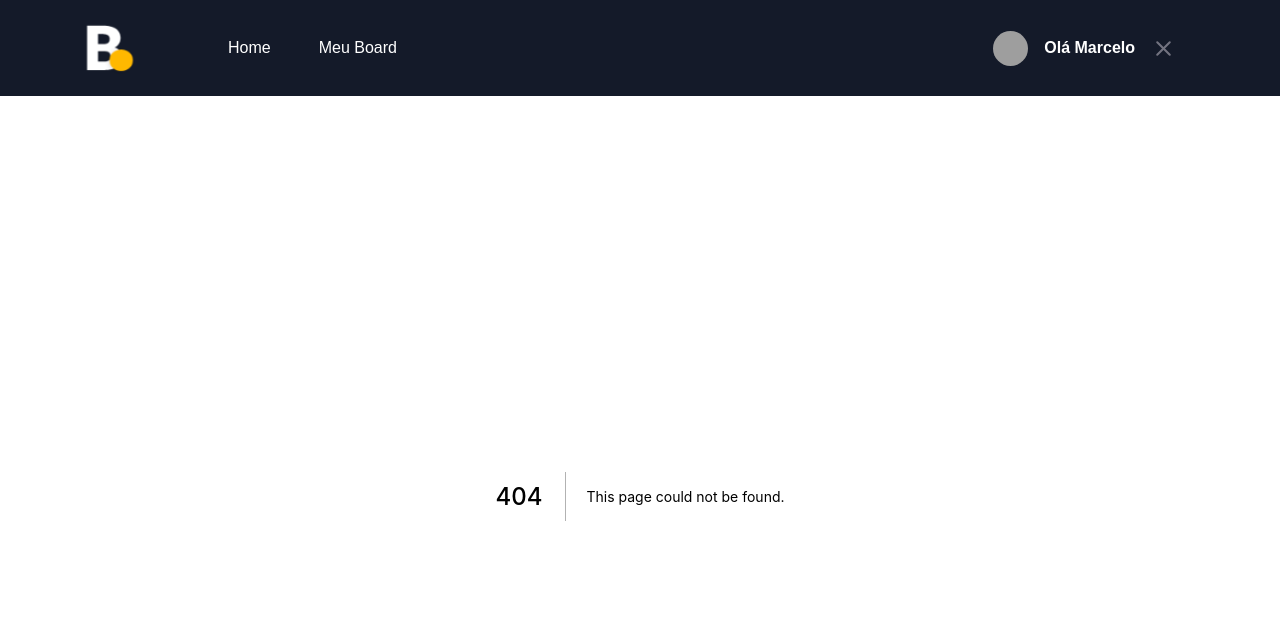
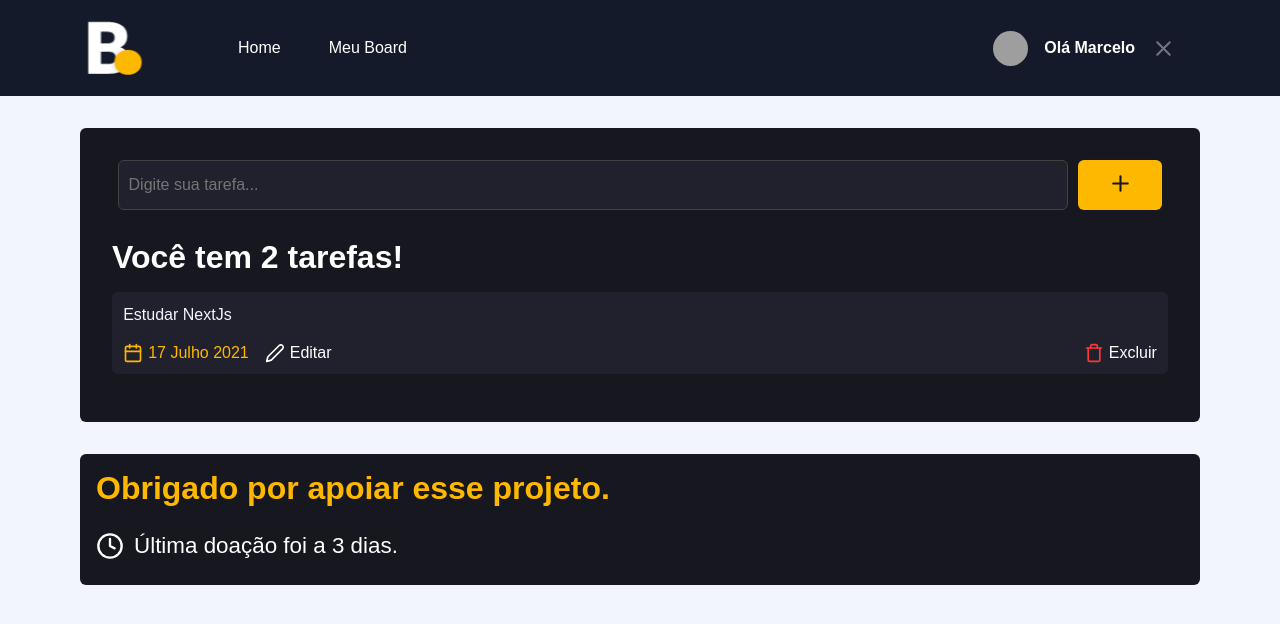
Before and after one commit to marcelopajr/board, a Next.js app: page /board in a window 1280 px wide. Before the commit this address had no page. Shown: the top 624 px of the page. Built offline with nearby package versions, Linux system fonts and the light colour scheme; grey boxes are pictures that could not be loaded.

Commit message:
chore: board page

```diff
--- a/src/components/Header/index.tsx
+++ b/src/components/Header/index.tsx
@@ -13,8 +13,8 @@
           <Image
             src="/images/logo.svg"
             alt="Logo Board"
-            width={60}
-            height={60}
+            width={70}
+            height={70}
           />
         </Link>
         <nav>
--- /dev/null
+++ b/src/pages/board/index.tsx
@@ -0,0 +1,55 @@
+import Head from 'next/head';
+import { FiPlus, FiCalendar, FiEdit2, FiTrash, FiClock } from 'react-icons/fi';
+
+import styles from './styles.module.scss';
+
+export default function Board() {
+  return (
+    <>
+      <Head>
+        <title>Minhas tarefas | Board</title>
+      </Head>
+      <main className={styles.container}>
+        <form>
+          <input type="text" placeholder="Digite sua tarefa..." />
+          <button type="submit">
+            <FiPlus size={25} color="#17181f" />
+          </button>
+        </form>
+
+        <h1>Você tem 2 tarefas!</h1>
+
+        <section>
+          <article className={styles.taskList}>
+            <p>Estudar NextJs</p>
+            <div className={styles.actions}>
+              <div>
+                <div>
+                  <FiCalendar size={20} color="#ffb800" />
+                  <time>17 Julho 2021</time>
+                </div>
+                <button>
+                  <FiEdit2 size={20} color="#fff" />
+                  <span>Editar</span>
+                </button>
+              </div>
+
+              <button>
+                <FiTrash size={20} color="#ff3636" />
+                <span>Excluir</span>
+              </button>
+            </div>
+          </article>
+        </section>
+      </main>
+
+      <div className={styles.vipContainer}>
+        <h3>Obrigado por apoiar esse projeto.</h3>
+        <div>
+          <FiClock size={28} color="#fff" />
+          <time>Última doação foi a 3 dias.</time>
+        </div>
+      </div>
+    </>
+  );
+}
--- /dev/null
+++ b/src/pages/board/styles.module.scss
@@ -0,0 +1,118 @@
+.container {
+  max-width: 1120px;
+  margin: 2rem auto;
+  padding: 2rem;
+  background-color: #17181f;
+  border-radius: 6px;
+
+  form {
+    display: flex;
+    justify-content: center;
+    align-items: center;
+
+    input {
+      width: 90%;
+      height: 50px;
+      background-color: #20212c;
+      border: 1px solid #424242;
+      border-radius: 6px;
+      padding: 3px 10px;
+      color: #fff;
+    }
+
+    button {
+      margin-left: 10px;
+      width: 8%;
+      height: 50px;
+      border: 0;
+      background-color: #ffb800;
+      border-radius: 6px;
+    }
+  }
+
+  h1 {
+    color: #fff;
+    margin-top: 1.8rem;
+  }
+
+  .taskList {
+    background-color: #20212c;
+    margin: 1rem 0;
+    padding: 0.7rem;
+    border-radius: 6px;
+
+    p {
+      cursor: pointer;
+      color: #f2f6fc;
+      font-size: 1rem;
+      line-height: 150%;
+    }
+
+    .actions {
+      width: 100%;
+      display: flex;
+      flex-direction: row;
+      justify-content: space-between;
+      margin-top: 1rem;
+
+      div {
+        display: flex;
+        justify-content: center;
+        align-items: center;
+
+        time {
+          color: #ffb800;
+          margin-left: 5px;
+          margin-right: 1rem;
+        }
+      }
+
+      button {
+        background: transparent;
+        border: 0;
+        display: flex;
+        justify-content: center;
+        align-items: center;
+
+        & + button {
+          margin-left: 10px;
+        }
+
+        span {
+          margin-left: 5px;
+          color: #fff;
+          cursor: pointer;
+        }
+
+        span:hover {
+          filter: brightness(0.7);
+        }
+      }
+    }
+  }
+}
+
+.vipContainer {
+  max-width: 1120px;
+  margin: 1rem auto;
+  padding: 1rem;
+  background-color: #17181f;
+  border-radius: 6px;
+
+  h3 {
+    color: #ffb800;
+    font-size: 2rem;
+  }
+
+  div {
+    margin-top: 1rem;
+    display: flex;
+    align-items: center;
+
+    time {
+      color: #fff;
+      font-size: 1.4rem;
+      padding: 10px;
+    }
+  }
+}
```
